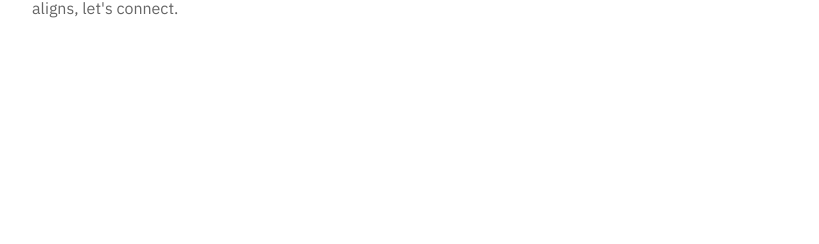
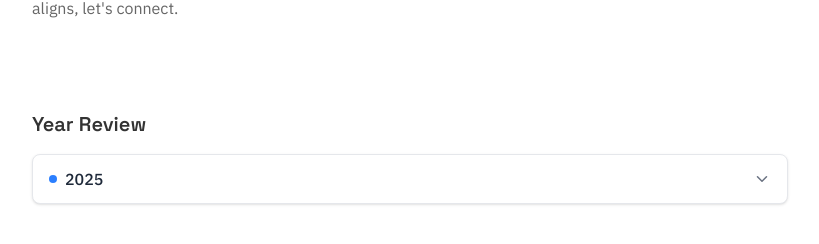
Before and after one commit to alexshibu1/alexshibu.com, a Next.js app: page /about in a window 1280 px wide. Shown: the part 1916-2160 px from the top of the page, without its empty margins (256-1075 px from the left). Before the commit the page ends 1982 px from the top, so only its background shows below. Built offline with nearby package versions, Linux system fonts and the light colour scheme.

Commit message:
tchanges

```diff
--- a/app/about/page.tsx
+++ b/app/about/page.tsx
@@ -7,6 +7,7 @@ export default function AboutPage() {
   const [copied, setCopied] = useState(false);
   const [emailCopied, setEmailCopied] = useState(false);
   const [isQ4Open, setIsQ4Open] = useState(true);
+  const [is2025Open, setIs2025Open] = useState(false);
 
   const bio = `Alex Shibu is a student at the University of Toronto, majoring in Physics and Computer Science. Passionate about leveraging emerging technologies to drive impactful change. Alex has worked on startups and larger organizations to build tools and solutions using AI, web3, healthcare, decision theory. Alex also loves bringing together young people to and has hosted experiences for over 600 folks. In his spare time, he ships intresting sidequests, takes on fitness challenges, and reviews cafes.`;
 
@@ -316,6 +317,80 @@ export default function AboutPage() {
           opportunity that aligns, let&apos;s connect.
         </p>
       </section>
+
+      {/* 2025 Year Review */}
+      <section style={{ marginTop: "2rem", marginBottom: "2rem" }}>
+        <h2 className="text-xl font-semibold mb-1 text-gray-900">
+          Year Review
+        </h2>
+        <button
+          onClick={() => setIs2025Open(!is2025Open)}
+          className="flex items-center justify-between w-full gap-3 px-4 py-3 text-base font-medium text-gray-800 hover:text-gray-900 hover:bg-gray-50 transition-all duration-200 cursor-pointer border border-gray-200 rounded-lg bg-white shadow-sm hover:shadow-md"
+          style={{ marginBottom: "1rem" }}
+        >
+          <span className="flex items-center gap-2">
+            <span className="inline-block w-2 h-2 bg-blue-500 rounded-full"></span>
+            2025
+          </span>
+          <svg
+            width="18"
+            height="18"
+            viewBox="0 0 24 24"
+            fill="none"
+            stroke="currentColor"
+            strokeWidth="2"
+            strokeLinecap="round"
+            strokeLinejoin="round"
+            className={`transition-transform duration-200 text-gray-500 ${
+              is2025Open ? "rotate-180" : ""
+            }`}
+          >
+            <polyline points="6 9 12 15 18 9"></polyline>
+          </svg>
+        </button>
+        <div
+          className={`space-y-3 transition-all duration-300 ease-in-out ${
+            is2025Open ? "opacity-100 max-h-96" : "opacity-0 max-h-0"
+          }`}
+          style={{ overflow: "hidden" }}
+        >
+          {/* Strava Stats */}
+          <div className="bg-green-50 border border-green-200 rounded-lg p-3">
+            <div className="flex items-center gap-2 mb-1">
+              <span className="text-green-600 font-medium">🏃‍♂️ Strava Stats</span>
+              <span className="inline-block w-2 h-2 bg-green-500 rounded-full"></span>
+            </div>
+            <p className="text-green-800 text-sm">52 runs • 190km ran • 12 cities</p>
+          </div>
+
+          {/* Coding Progress */}
+          <div className="bg-blue-50 border border-blue-200 rounded-lg p-3">
+            <div className="flex items-center gap-2 mb-1">
+              <span className="text-blue-600 font-medium">💻 Learning to Code</span>
+              <span className="inline-block w-2 h-2 bg-blue-500 rounded-full"></span>
+            </div>
+            <p className="text-blue-800 text-sm">25% completed</p>
+          </div>
+
+          {/* Half Marathon */}
+          <div className="bg-red-50 border border-red-200 rounded-lg p-3">
+            <div className="flex items-center gap-2 mb-1">
+              <span className="text-red-600 font-medium">🏃‍♂️ Half Marathon</span>
+              <span className="inline-block w-2 h-2 bg-red-500 rounded-full animate-pulse"></span>
+            </div>
+            <p className="text-red-800 text-sm">Incomplete</p>
+          </div>
+
+          {/* Weightlifting */}
+          <div className="bg-purple-50 border border-purple-200 rounded-lg p-3">
+            <div className="flex items-center gap-2 mb-1">
+              <span className="text-purple-600 font-medium">🏋️‍♂️ Weightlifting</span>
+              <span className="inline-block w-2 h-2 bg-purple-500 rounded-full"></span>
+            </div>
+            <p className="text-purple-800 text-sm">Lifted 1000lbs in volume over 33 workouts</p>
+          </div>
+        </div>
+      </section>
     </main>
   );
 }
```
